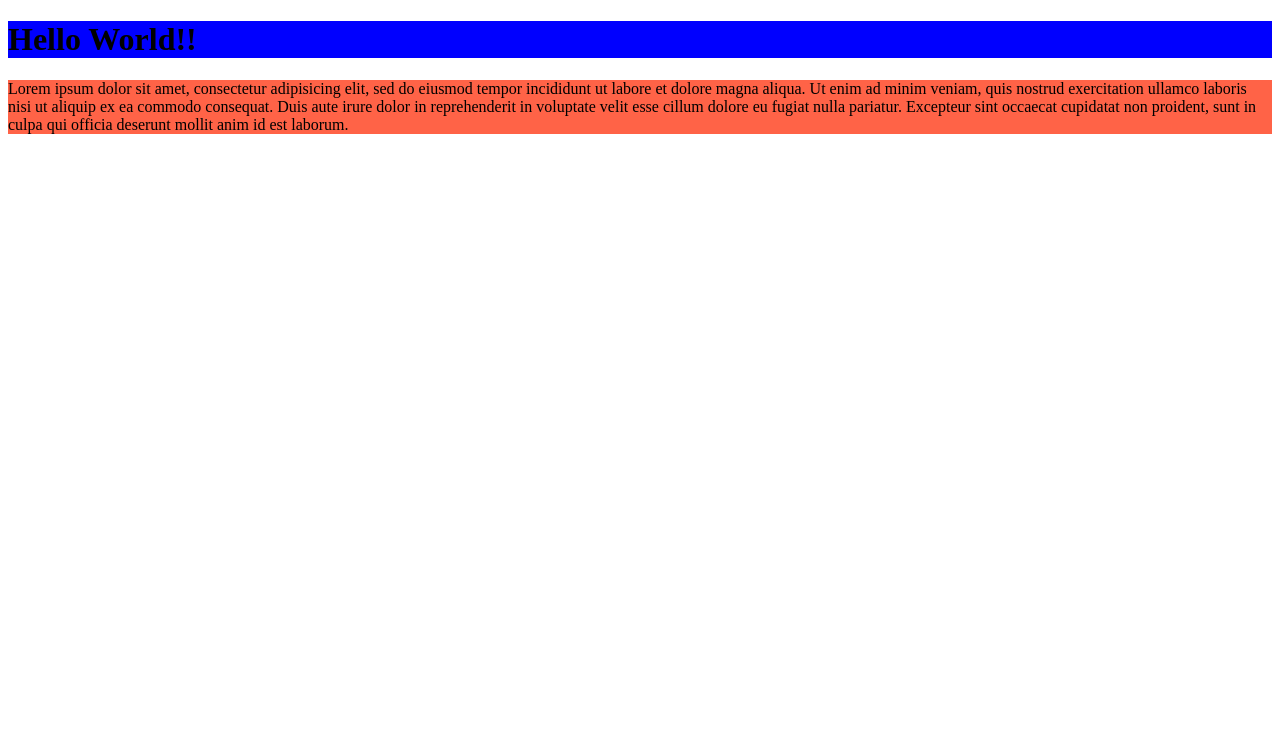
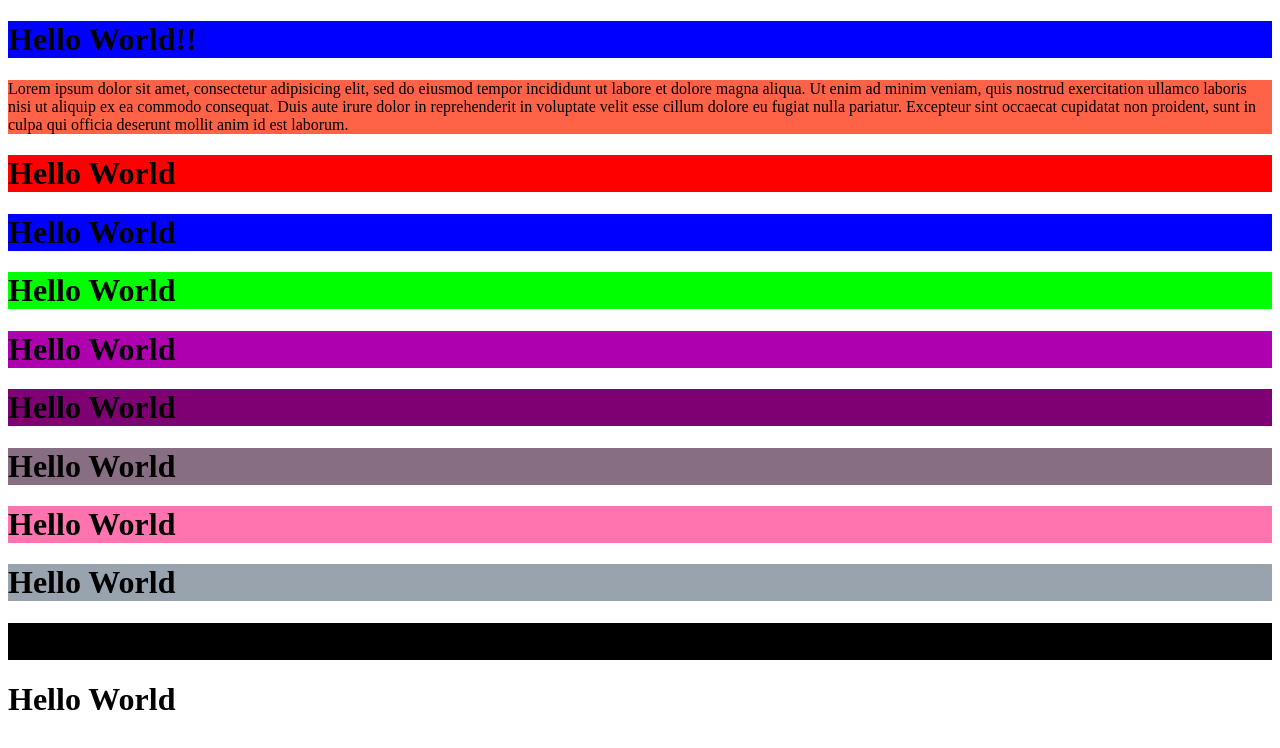
Before and after one commit to jstechnologyes/BASIC-HTML_2021, a plain HTML site: page color.html in a window 1280 px wide. Drawn offline with Linux system fonts and the light colour scheme.

Commit message:
Color.html added RGB Color Added

```diff
--- a/color.html
+++ b/color.html
@@ -12,5 +12,25 @@
 		consequat. Duis aute irure dolor in reprehenderit in voluptate velit esse
 		cillum dolore eu fugiat nulla pariatur. Excepteur sint occaecat cupidatat non
 		proident, sunt in culpa qui officia deserunt mollit anim id est laborum.</p>
+
+		<!-- RGB Color  -->
+		<!-- RGB Instance R=Red, G=Green, B=Blue -->
+		<h1 style="background: rgb(255,0,0)">Hello World</h1>
+		<h1 style="background: rgb(0,0,255)">Hello World</h1>
+		<h1 style="background: rgb(0,255,0)">Hello World</h1>
+		<h1 style="background: rgb(175,0,175)">Hello World</h1>
+		<h1 style="background: rgb(127,0,115)">Hello World</h1>
+		<h1 style="background: rgb(135,110,130)">Hello World</h1>
+		<h1 style="background: rgb(255,115,175)">Hello World</h1>
+		<h1 style="background: rgb(152,163,174)">Hello World</h1>
+		<!-- RGB Instace R=0, G=0, B=0 Color is Black -->
+		<h1 style="background: rgb(0,0,0)">Hello World</h1>
+		<!-- RGB Instace R=255, G=255, B=255 Color is White -->
+		<h1 style="background: rgb(255,255,255)">Hello World</h1>
+</body>
+</body>
+</body>
+</body>
+
 </body>
 </html>
```
